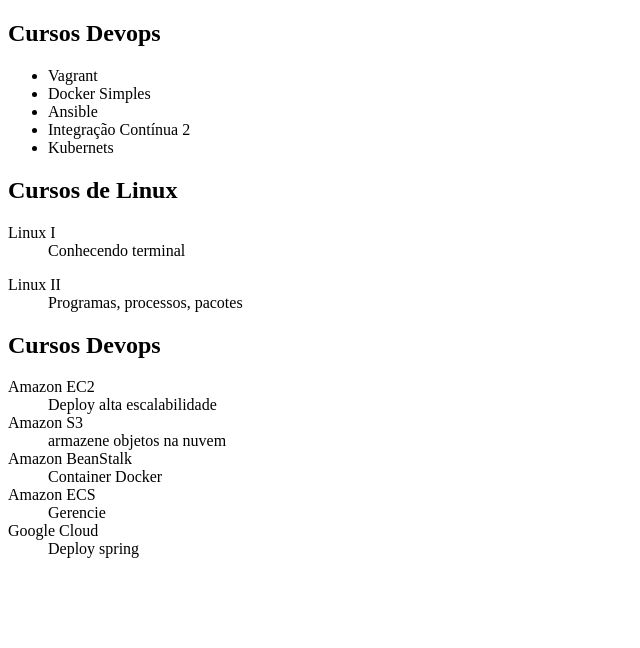
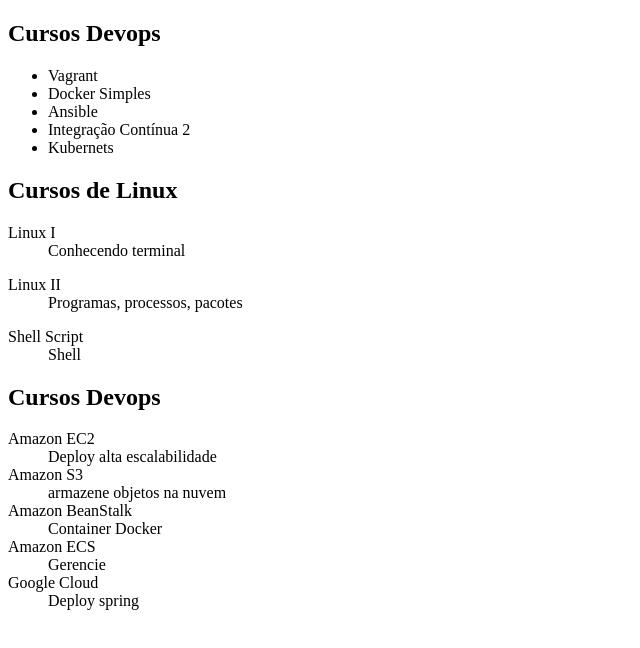
Before and after one commit to HumbertoPeluso/alura-git, a plain HTML site: page index.html in a window 1280 px wide. Shown: the whole page, without its empty margins (0-640 px from the left). Drawn offline with Linux system fonts and the light colour scheme.

Commit message:
corrigindo bug

```diff
--- a/index.html
+++ b/index.html
@@ -2,7 +2,7 @@
 <html lang="en">
 <head>
     <meta charset="UTF-8">
-    <title>Lista de Cursos da Alura</title>
+    <title>Lista de Cursos</title>
 </head>
 <body>
 
@@ -27,6 +27,12 @@
             <dt>Linux II</dt>
             <dd>Programas, processos, pacotes</dd>
         </dl>
+
+        <dl>
+                <dt>Shell Script</dt>
+                <dd>Shell</dd>
+            </dl>
+
         </dl>
 
     <h2>Cursos Devops</h2>
```
